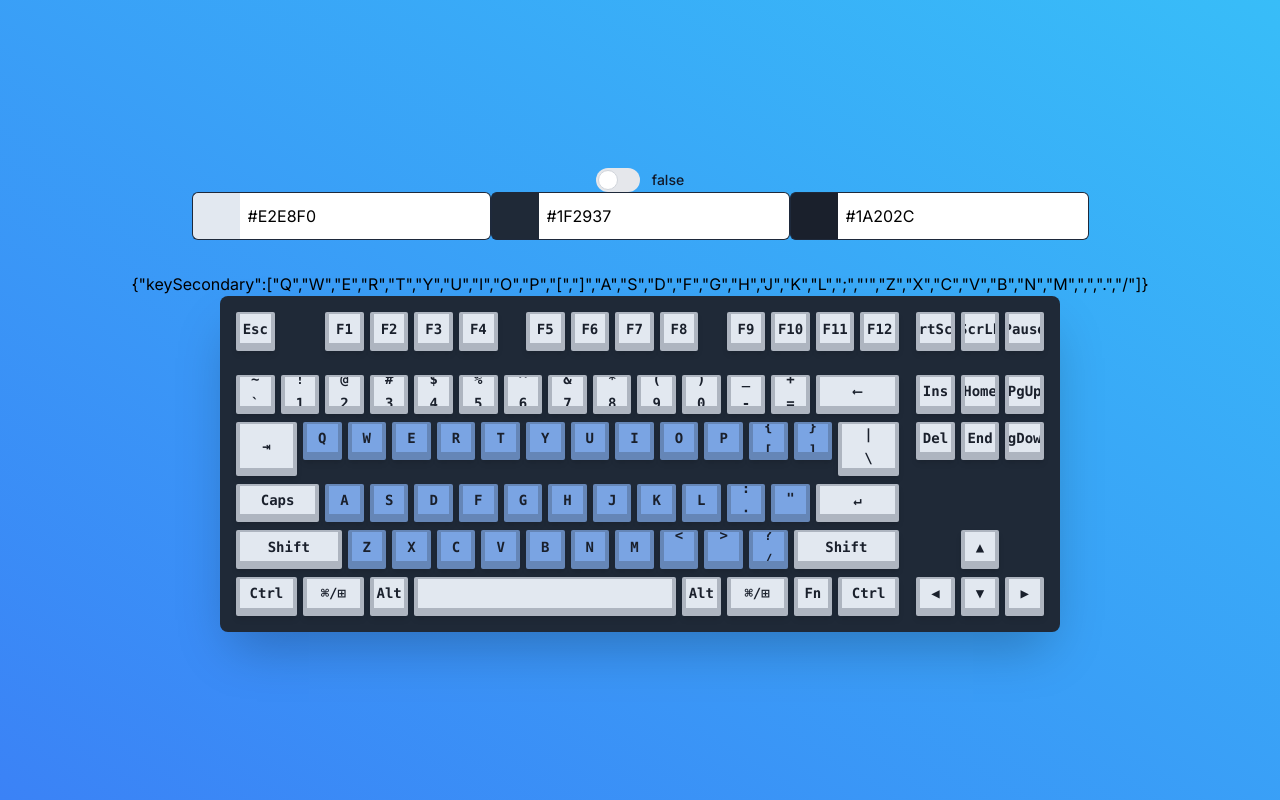
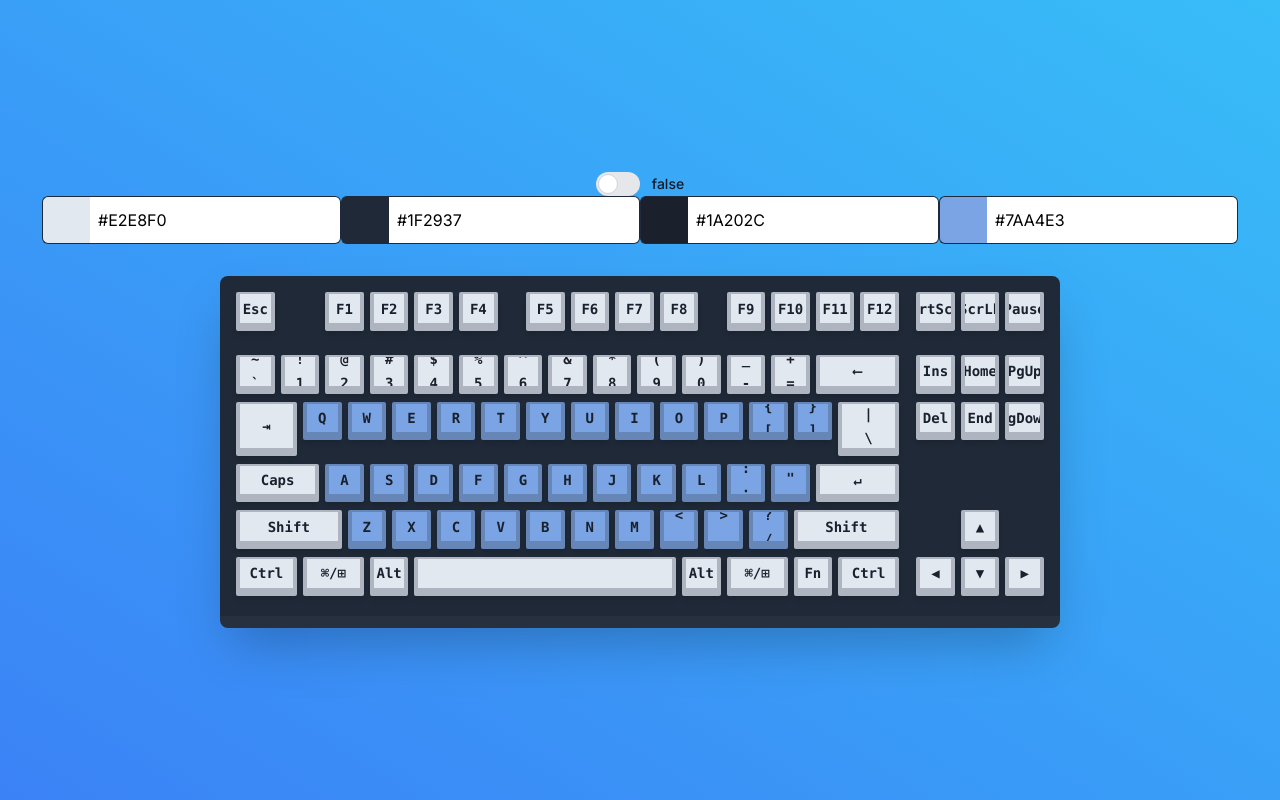
Before and after one commit to dotslashf/my-kbd, a Next.js app: page / in a window 1280 px wide. Built offline with nearby package versions, Linux system fonts and the light colour scheme.

Commit message:
feat/style: add shadow for kb, add color picker secondary

```diff
--- a/src/components/Keyboard.tsx
+++ b/src/components/Keyboard.tsx
@@ -7,13 +7,11 @@ import { v4 as uuidv4 } from "uuid";
 import { useSelector } from "react-redux";
 import { StateType } from "@/store";
 import useConfig from "@/hooks/useConfig";
-import { KeyboardKeys } from "@/const";
 
 export interface IKeyboardProps {}
 
 export function Keyboard(props: IKeyboardProps) {
   const color = useSelector((state: StateType) => state.color["keyPrimary"]);
-  const colors = useSelector((state: StateType) => state.color);
   const backgroundColor = useSelector(
     (state: StateType) => state.color["background"]
   );
@@ -22,7 +20,7 @@ export function Keyboard(props: IKeyboardProps) {
 
   return (
     <div
-      className="flex flex-col gap-6 w-9/12 p-4 rounded-lg shadow-2xl"
+      className="flex flex-col gap-6 w-9/12 pr-4 pt-4 pl-4 pb-5 rounded-lg shadow-2xl border-b-[12px] border-gray-700 border-opacity-30"
       style={{
         backgroundColor: `${backgroundColor}`,
       }}
--- a/src/components/Layout.tsx
+++ b/src/components/Layout.tsx
@@ -13,7 +13,9 @@ export function Layout(props: ILayoutProps) {
   const { color: backgroundColor, setColor: setBackgroundColor } =
     useColor("background");
   const { color: textColor, setColor: setTextColor } = useColor("text");
-  const keyMap = useSelector((state: StateType) => state.keyMap.keyMap);
+  const { color: colorSecondary, setColor: setColorSecondary } =
+    useColor("keySecondary");
+
   const { isEditing, toggleEditing } = useConfig();
 
   return (
@@ -38,8 +40,8 @@ export function Layout(props: ILayoutProps) {
         <ColorPicker color={color} setColor={setColor} />
         <ColorPicker color={backgroundColor} setColor={setBackgroundColor} />
         <ColorPicker color={textColor} setColor={setTextColor} />
+        <ColorPicker color={colorSecondary} setColor={setColorSecondary} />
       </div>
-      <div className="flex">{JSON.stringify(keyMap)}</div>
       <Keyboard />
     </main>
   );
```
